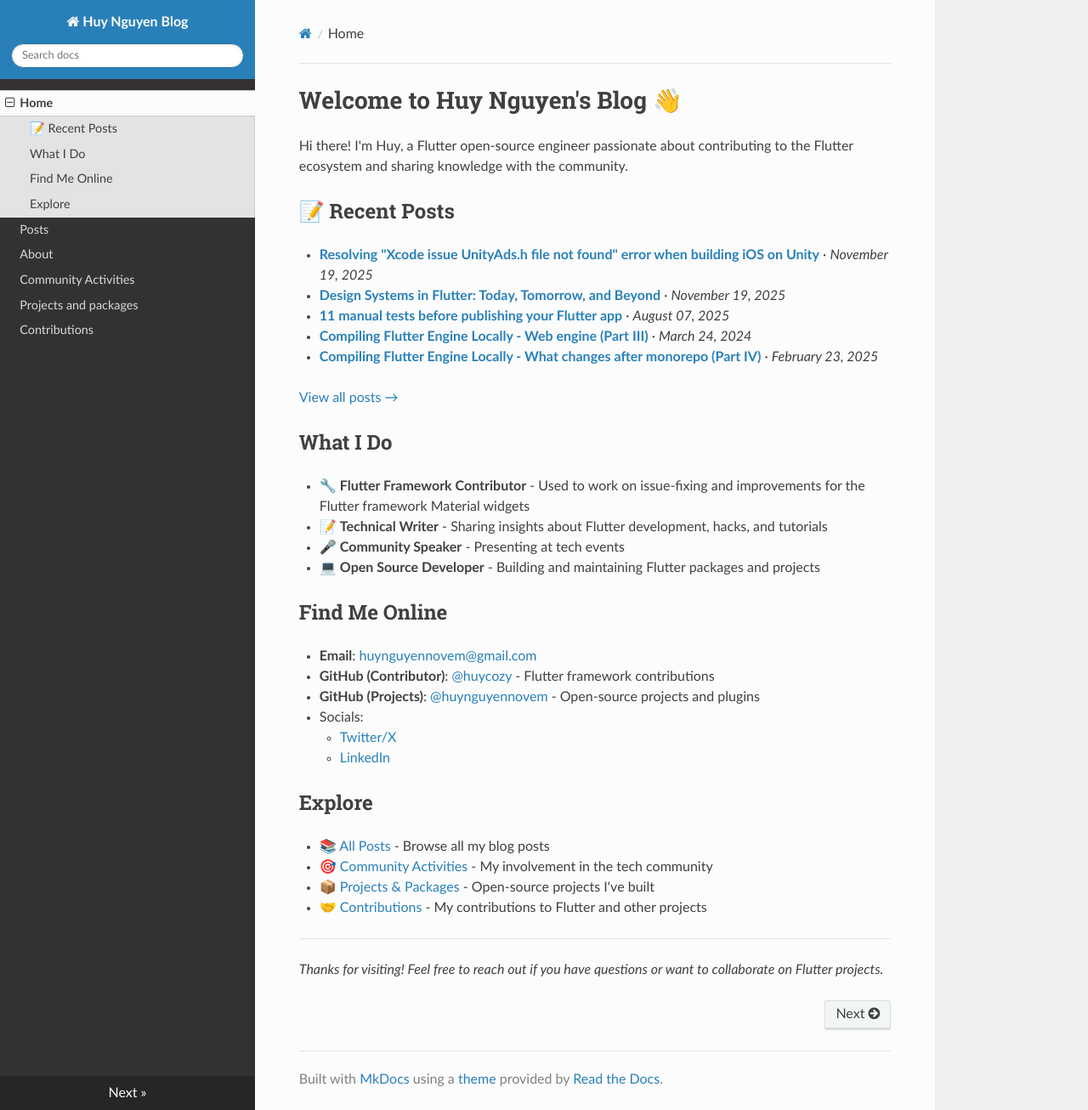
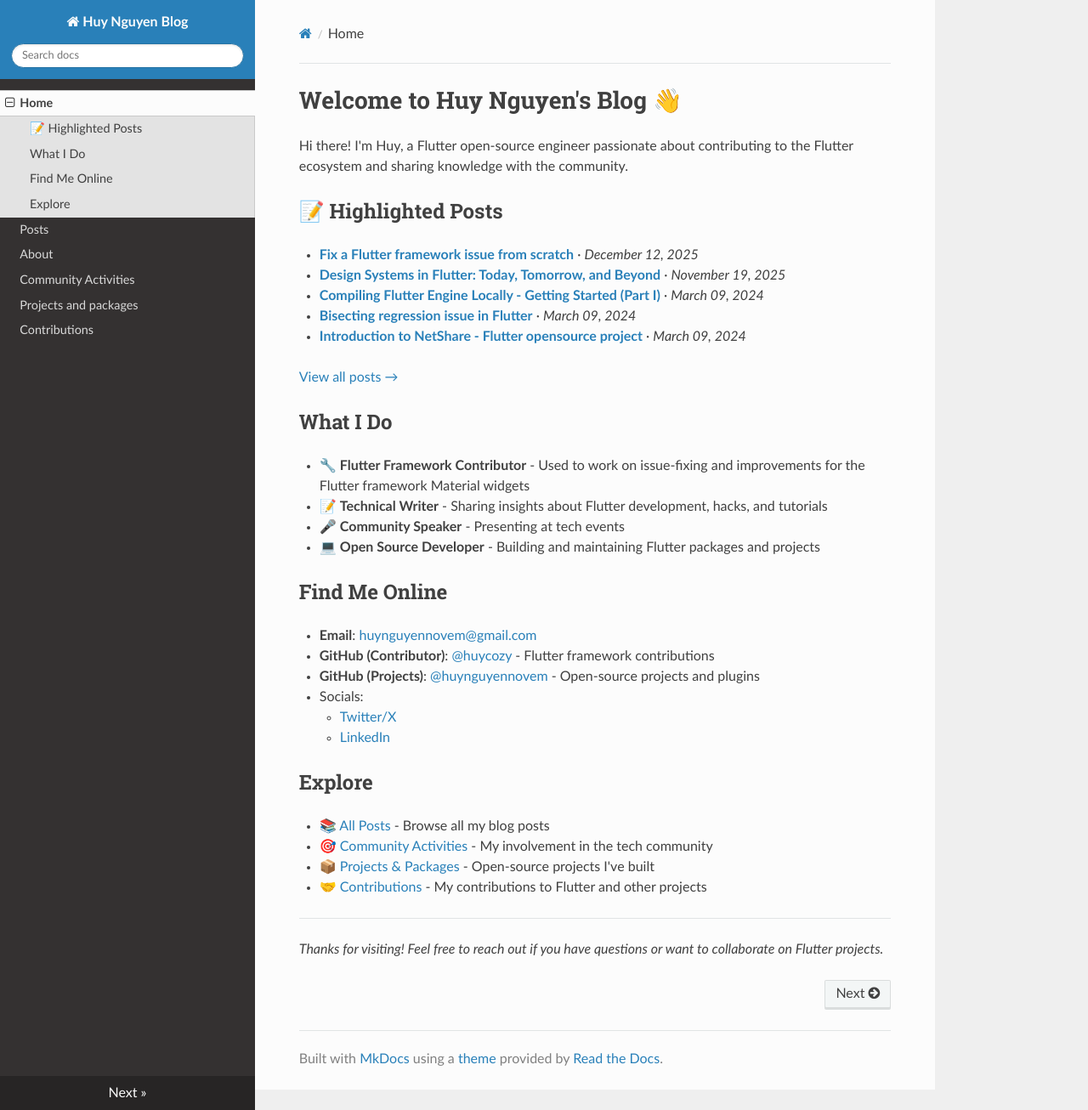
Before and after one commit to huynguyennovem/huynguyennovem.github.io, an MkDocs documentation site: the page built from docs/index.md, in a window 1280 px wide and 1306 px high. Shown: the whole window at 85% size. Built offline with MkDocs 1.6.1, drawn with Linux system fonts in a browser that asks for light colours; nearby versions of some CDN libraries.

Commit message:
updates post oder

```diff
--- a/docs/index.md
+++ b/docs/index.md
@@ -2,13 +2,13 @@
 
 Hi there! I'm Huy, a Flutter open-source engineer passionate about contributing to the Flutter ecosystem and sharing knowledge with the community.
 
-## 📝 Recent Posts
+## 📝 Highlighted Posts
 
-- **[Resolving "Xcode issue UnityAds.h file not found" error when building iOS on Unity](posts/resolving-xcode-issue-unityadsh-file-not-found-error-when-building-ios-on-unity.md)** · *November 19, 2025*
+- **[Fix a Flutter framework issue from scratch](posts/fix-a-flutter-framework-issue-from-scratch.md)** · *December 12, 2025*
 - **[Design Systems in Flutter: Today, Tomorrow, and Beyond](posts/design-systems-in-flutter-talk.md)** · *November 19, 2025*
-- **[11 manual tests before publishing your Flutter app](posts/11-manual-tests-before-publishing-your-flutter-app.md)** · *August 07, 2025*
-- **[Compiling Flutter Engine Locally - Web engine (Part III)](posts/compiling-flutter-engine-locally-web-engine-part-iii.md)** · *March 24, 2024*
-- **[Compiling Flutter Engine Locally - What changes after monorepo (Part IV)](posts/compiling-flutter-engine-locally-part-iv.md)** · *February 23, 2025*
+- **[Compiling Flutter Engine Locally - Getting Started (Part I)](posts/compiling-flutter-engine-locally-part-i.md)** · *March 09, 2024*
+- **[Bisecting regression issue in Flutter](posts/bisecting-regression-issue-in-flutter.md)** · *March 09, 2024*
+- **[Introduction to NetShare - Flutter opensource project](posts/introduction-to-netshare-flutter-opensource-project.md)** · *March 09, 2024*
 
 [View all posts →](posts.md)
 
```
Also changed, not shown: docs/posts/compiling-flutter-engine-locally-part-i.md (+6 -0 lines), site/index.html, site/posts/compiling-flutter-engine-locally-part-i/index.html, site/search/search_index.json, 1 other file.
